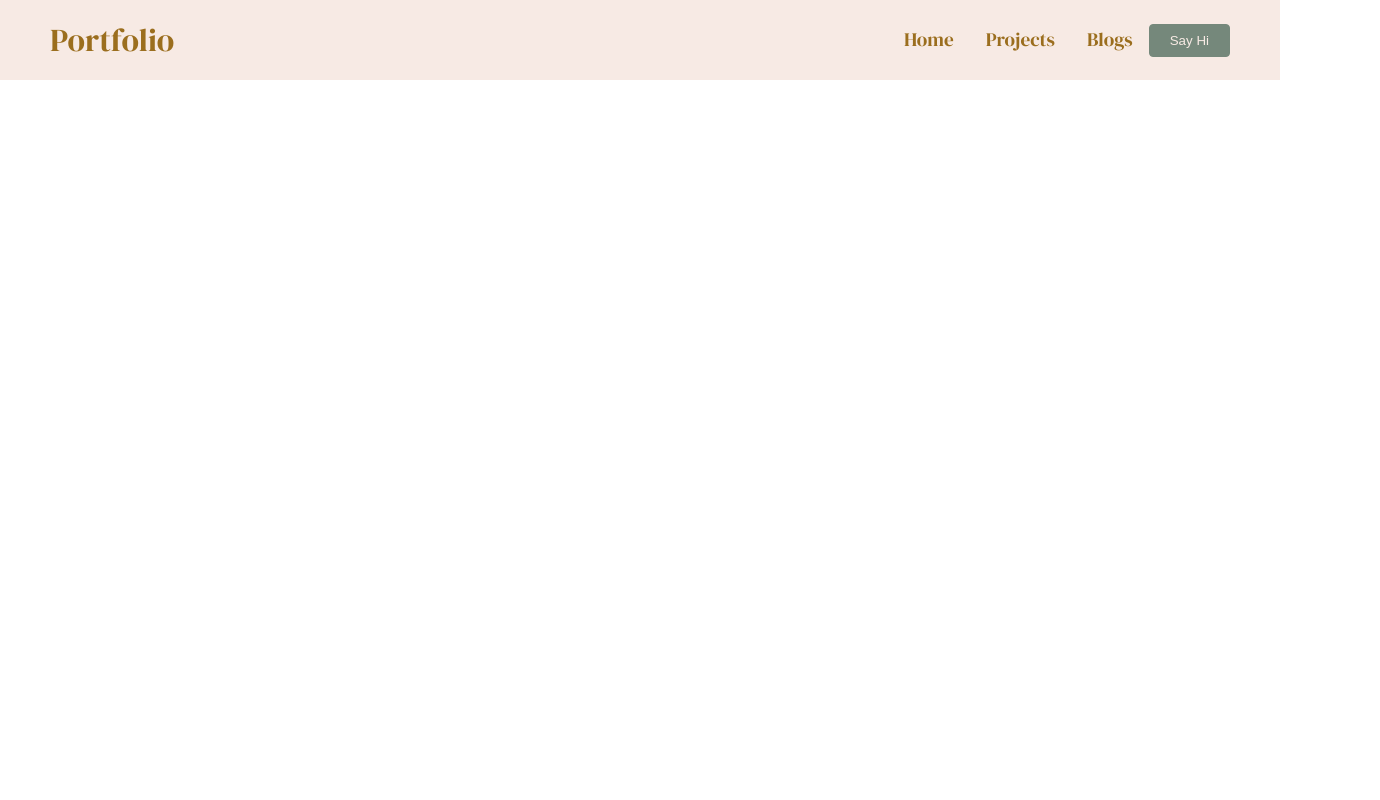
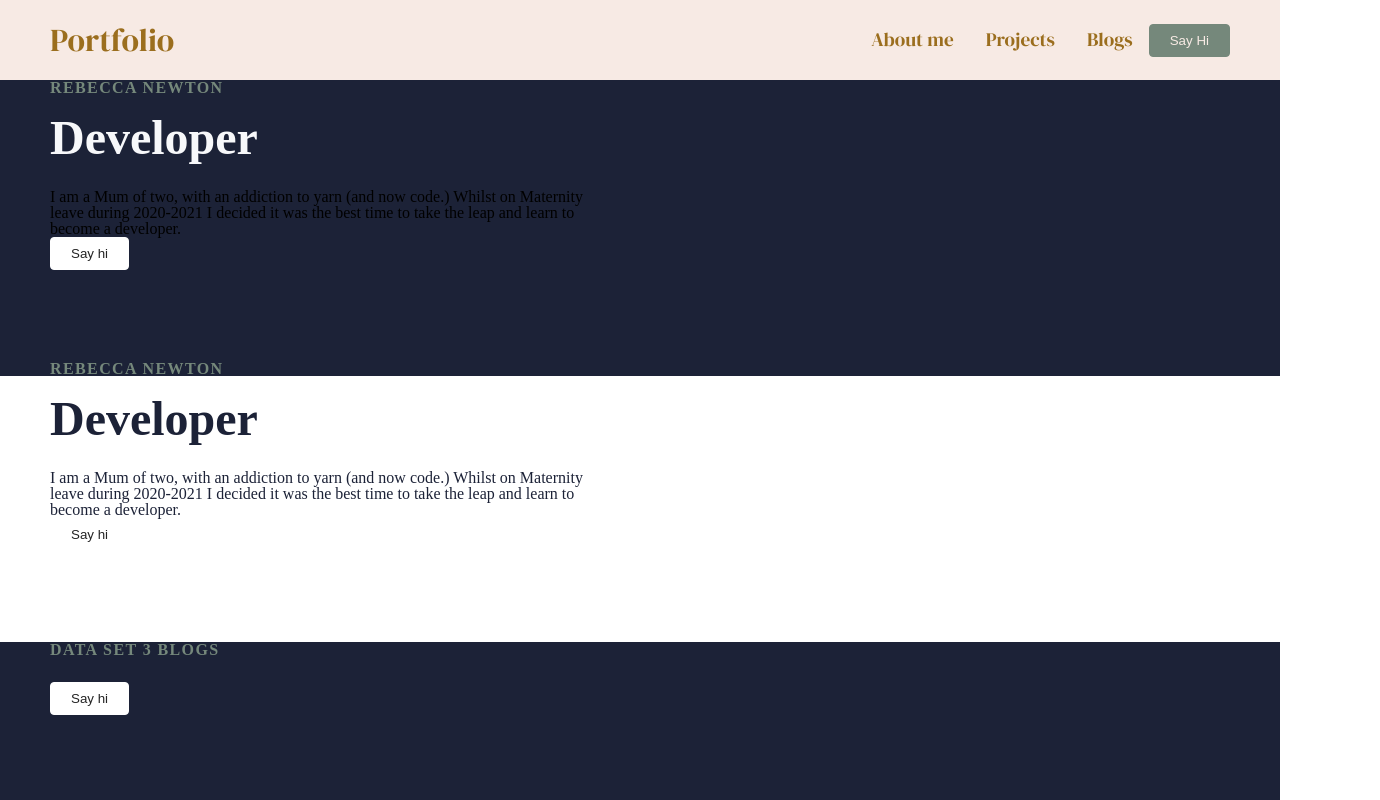
Before and after one commit to iambexnewton/react-portfolio, a React (Create React App) app: page / in a window 1280 px wide. Shown: the top 800 px of the page, 1380 px wide, since content can reach past the window. Built offline with nearby package versions, Linux system fonts and the light colour scheme; the HTML template or start-up script is replaced by a standard one.

Commit message:
resusable hero compnant ready for css

```diff
--- a/src/App.js
+++ b/src/App.js
@@ -2,13 +2,14 @@ import React from 'react';
 import Navbar from './components/Navbar';
 import { BrowserRouter as Router, Switch, Route } from 'react-router-dom';
 import './reset.css';
+import Homepage from './components/pages/Homepage/Homepage';
 
 function App() {
   return (
     <Router>
       <Navbar />
       <Switch>
-        <Route path="/" />
+        <Route path="/" exact component={Homepage} />
       </Switch>
     </Router>
   );
--- a/src/Button.css
+++ b/src/Button.css
@@ -26,19 +26,19 @@
   transition: all 0.3s ease-out;
 }
 
-.btn-medium {
+/* .btn-medium {
   padding: 8px 20px;
   font-size: 18px;
   font-weight: bold;
-}
+} */
 
-.btn-large {
+/* .btn-large {
   padding: 12px 26px;
   font-size: 20px;
   font-weight: bold;
-}
+} */
 
-.btn--mobile {
+/* .btn--mobile {
   text-align: center;
   border-radius: 4px;
   width: 80%;
@@ -50,26 +50,12 @@
   padding: 14px 20px;
   border: solid #75887b;
   transition: all 0.3s ease-out;
-}
+} */
 
-.btn--wide {
+/* .btn--wide {
   padding: 12px 64px;
   font-size: 20px;
-}
-
-.btn--large:hover,
-.btn--medium:hover,
-.btn--mobile:hover {
-  transition: all 0.3s ease-out;
-  background: #fff;
-  color: #75887b;
-}
-
-.btn--wide:hover {
-  color: #fff;
-  background-color: #f7eae4;
-  transition: all 0.2s ease-out;
-}
+} */
 
 .primary {
   background-color: #75887b;
@@ -97,3 +83,10 @@
   border-color: #f7eae4;
   color: #f7eae4;
 }
+
+.btn-mobile.active:hover {
+  color: #75887b;
+  background-color: #f7eae4;
+  border-style: solid;
+  border-color: #f7eae4;
+}
--- a/src/button.js
+++ b/src/button.js
@@ -19,11 +19,9 @@ export const Button = ({
     ? buttonStyle
     : STYLES[0];
 
-  const checkButtonSize = STYLES.includes(buttonSize) ? buttonSize : SIZES[0];
+  const checkButtonSize = SIZES.includes(buttonSize) ? buttonSize : SIZES[0];
 
-  const checkButtonColor = STYLES.includes(buttonColor)
-    ? buttonColor
-    : COLOR[0];
+  const checkButtonColor = COLOR.includes(buttonColor) ? buttonColor : COLOR[0];
 
   return (
     <button
--- /dev/null
+++ b/src/components/HeroSection.css
@@ -0,0 +1,113 @@
+@import url('https://fonts.googleapis.com/css2?family=DM+Serif+Display&family=Open+Sans:wght@400;600&display=swap');
+
+/*
+font-family: 'Open Sans', sans-serif;
+  line-height: 1.4; */
+
+#f7eae4 pink #9b6e1e gold #75887b green .home__hero-section {
+  background-color: #f7eae4;
+  color: #f7eae4;
+  padding: 160px 0;
+}
+
+.home__hero-row {
+  align-items: center;
+}
+
+.row {
+  display: flex;
+  margin-right: -15px;
+  margin-bottom: -15px;
+  margin-left: -15px;
+  flex-wrap: wrap;
+  align-content: stretch;
+}
+
+.col {
+  margin-bottom: 15px;
+  padding-right: 15px;
+  padding-left: 15px;
+  flex: 1;
+  max-width: 50%;
+  flex-basis: 50%;
+}
+
+.home__hero-text-wrapper {
+  max-width: 540px;
+  padding-top: 0;
+  padding-bottom: 60px;
+}
+
+.top-line {
+  font-size: 16px;
+  line-height: 16px;
+  font-weight: 700;
+  letter-spacing: 1.4px;
+  text-transform: uppercase;
+  margin-bottom: 16px;
+  color: #75887b;
+}
+
+.heading {
+  margin-bottom: 24px;
+  font-size: 48px;
+  line-height: 1.1;
+  font-weight: 600;
+  color: #f7f8fa;
+}
+
+.dark {
+  color: #1c2237;
+}
+
+.darkBg {
+  background-color: #1c2237;
+}
+
+.home__hero-headline {
+  max-width: 440px;
+  margin-bottom: 35px;
+  font-size: 18px;
+  line-height: 24px;
+}
+
+.home__hero-img-wrapper {
+  max-width: 555px;
+}
+
+.home__hero-img {
+  max-width: 95%;
+  margin-top: 0;
+  margin-right: 0;
+  margin-left: 10px;
+  padding-right: 0;
+}
+
+img {
+  border: 0;
+  max-width: 100%;
+  vertical-align: middle;
+  display: inline-block;
+}
+
+@media screen and (max-width: 991px) {
+  .container {
+    padding-right: 30px;
+    padding-left: 30px;
+  }
+}
+
+@media screen and (max-width: 768px) {
+  .home__hero-text-wrapper {
+    padding-bottom: 65px;
+  }
+
+  .col {
+    max-width: 100%;
+    flex-basis: 100%;
+  }
+
+  .div .top-line {
+    color: #75887b;
+  }
+}
--- /dev/null
+++ b/src/components/HeroSection.js
@@ -0,0 +1,65 @@
+import React from 'react';
+import './HeroSection.css';
+import { Button } from '../button';
+import { Link } from 'react-router-dom';
+
+function HeroSection({
+  lightBg,
+  topLine,
+  lightText,
+  lightTextDesc,
+  headline,
+  description,
+  buttonLabel,
+  img,
+  alt,
+  imgStart,
+}) {
+  return (
+    <>
+      <div
+        className={lightBg ? 'home__hero-section' : 'home__hero-section darkBg'}
+      >
+        <div className="container">
+          <div
+            className="row home__hero-row"
+            style={{
+              display: 'flex',
+              flexDirection: imgStart === 'start' ? 'row-reverse' : 'row',
+            }}
+          >
+            <div className="col">
+              <div className="home__hero-text-wrapper">
+                <div className="top-line">{topLine}</div>
+                <h1 className={lightText ? 'heading' : 'heading dark'}>
+                  {headline}
+                </h1>
+                <p
+                  className={
+                    lightTextDesc
+                      ? 'home__hero-subtitle'
+                      : 'home__hero-subtitle dark'
+                  }
+                >
+                  {description}
+                </p>
+                <Link to="/sign-up">
+                  <Button buttonSize="btn--wide" buttonColor="blue">
+                    {buttonLabel}
+                  </Button>
+                </Link>
+              </div>
+            </div>
+            <div className="col">
+              <div className="home__hero-img-wrapper">
+                <img src={img} alt={alt} className="home__hero-img" />
+              </div>
+            </div>
+          </div>
+        </div>
+      </div>
+    </>
+  );
+}
+
+export default HeroSection;
--- a/src/components/Navbar.css
+++ b/src/components/Navbar.css
@@ -100,6 +100,13 @@
   display: none;
 }
 
+.nav-links.hover {
+  border: none;
+  transform: scale(1.2);
+  transition: all 0.3s ease;
+  color: #75887b;
+}
+
 @media screen and (max-width: 960px) {
   .NavbarItems {
     position: relative;
@@ -116,6 +123,7 @@
     opacity: 1;
     transition: all 0.5s ease;
     background: #75887b;
+    justify-content: space-around;
   }
 
   .nav-menu.active {
@@ -137,14 +145,17 @@
     color: #9b6e1e;
   }
 
+  .nav-item:hover {
+    border: none;
+    transform: scale(1.2);
+    transition: all 0.3s ease;
+    color: #9b6e1e;
+  }
   .nav-links:hover {
+    border: none;
     color: #75887b;
     transform: scale(1.2);
     transition: all 0.3s ease;
-  }
-
-  .nav-item:hover {
-    border: none;
   }
 
   .nav-item {
@@ -152,12 +163,19 @@
     color: #f7eae4;
     font-size: 1.8rem;
   }
+  .nav-item:hover {
+    border: none;
+    transform: scale(1.2);
+    transition: all 0.3s ease;
+    color: #9b6e1e;
+  }
 
   .navbar-logo {
     position: absolute;
     top: 0;
     left: 0;
     transform: translate(25%, 50%);
+    justify-self: start;
   }
 
   .menu-icon {
--- a/src/components/Navbar.js
+++ b/src/components/Navbar.js
@@ -40,19 +40,23 @@ function Navbar() {
             {click ? <FaTimes /> : <FaBars />}
           </div>
           <ul className={click ? 'nav-menu active' : 'nav-menu'}>
-            <Link to="/" className="navlinks">
-              <li className="nav-item">Home</li>
+            <Link to="/" className="navlinks" onClick={closeMolibeMenu}>
+              <li className="nav-item">About me</li>
             </Link>
-            <Link to="/projects" className="navlinks">
+            <Link to="/projects" className="navlinks" onClick={closeMolibeMenu}>
               <li className="nav-item">Projects</li>
             </Link>
-            <Link to="/blogs" className="navlinks">
+            <Link to="/blogs" className="navlinks" onClick={closeMolibeMenu}>
               <li className="nav-item">Blogs</li>
             </Link>
 
             <li className="nav-btn">
               {button ? (
-                <Link to="/sign-up" className="btn-link">
+                <Link
+                  to="/sign-up"
+                  className="btn-link"
+                  onClick={closeMolibeMenu}
+                >
                   <Button buttonStyle="btn--outline">Say Hi</Button>
                 </Link>
               ) : (
--- /dev/null
+++ b/src/components/pages/Homepage/Data.js
@@ -0,0 +1,53 @@
+export const homeObjOne = {
+  lightBg: false,
+  lightText: true,
+  lightTextDesc: true,
+  topLine: 'Rebecca Newton',
+  headline: 'Developer',
+  description:
+    'I am a Mum of two, with an addiction to yarn (and now code.) Whilst on Maternity leave during 2020-2021 I decided it was the best time to take the leap and learn to become a developer.',
+  buttonLabel: 'Say hi',
+  imgStart: '',
+  img: '',
+  alt: '',
+};
+
+export const homeObjTwo = {
+  lightBg: true,
+  lightText: false,
+  lightTextDesc: false,
+  topLine: 'Rebecca Newton',
+  headline: 'Developer',
+  description:
+    'I am a Mum of two, with an addiction to yarn (and now code.) Whilst on Maternity leave during 2020-2021 I decided it was the best time to take the leap and learn to become a developer.',
+  buttonLabel: 'Say hi',
+  imgStart: '',
+  img: '',
+  alt: '',
+};
+
+export const homeObjThree = {
+  lightBg: false,
+  lightText: true,
+  lightTextDesc: true,
+  topLine: 'data set 3 blogs',
+  headline: '',
+  description: '',
+  buttonLabel: 'Say hi',
+  imgStart: '',
+  img: '',
+  alt: '',
+};
+
+export const homeObjFour = {
+  lightBg: false,
+  lightText: true,
+  lightTextDesc: true,
+  topLine: '',
+  headline: '',
+  description: '',
+  buttonLabel: 'Say hi',
+  imgStart: '',
+  img: '',
+  alt: '',
+};
--- /dev/null
+++ b/src/components/pages/Homepage/Homepage.js
@@ -0,0 +1,16 @@
+import React from 'react';
+import HeroSection from '../../HeroSection';
+import { homeObjOne, homeObjTwo, homeObjThree, homeObjFour } from './Data';
+
+function Homepage() {
+  return (
+    <>
+      <HeroSection {...homeObjOne} />
+      <HeroSection {...homeObjTwo} />
+      <HeroSection {...homeObjThree} />
+      <HeroSection {...homeObjFour} />
+    </>
+  );
+}
+
+export default Homepage;
```
Also changed, not shown: src/components/pages/Footer/Footer.css (added), src/components/pages/Footer/Footer.js (added).
